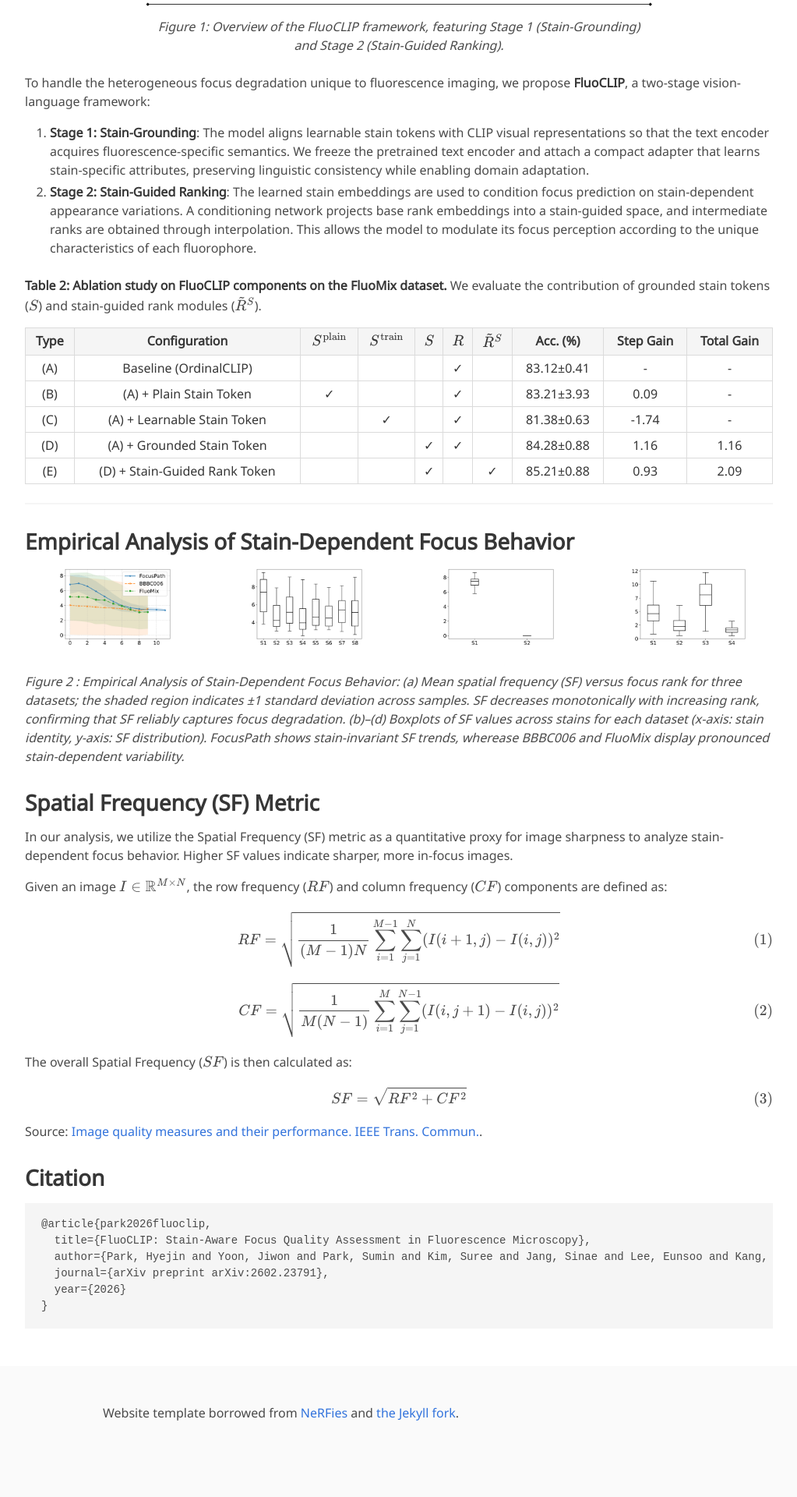
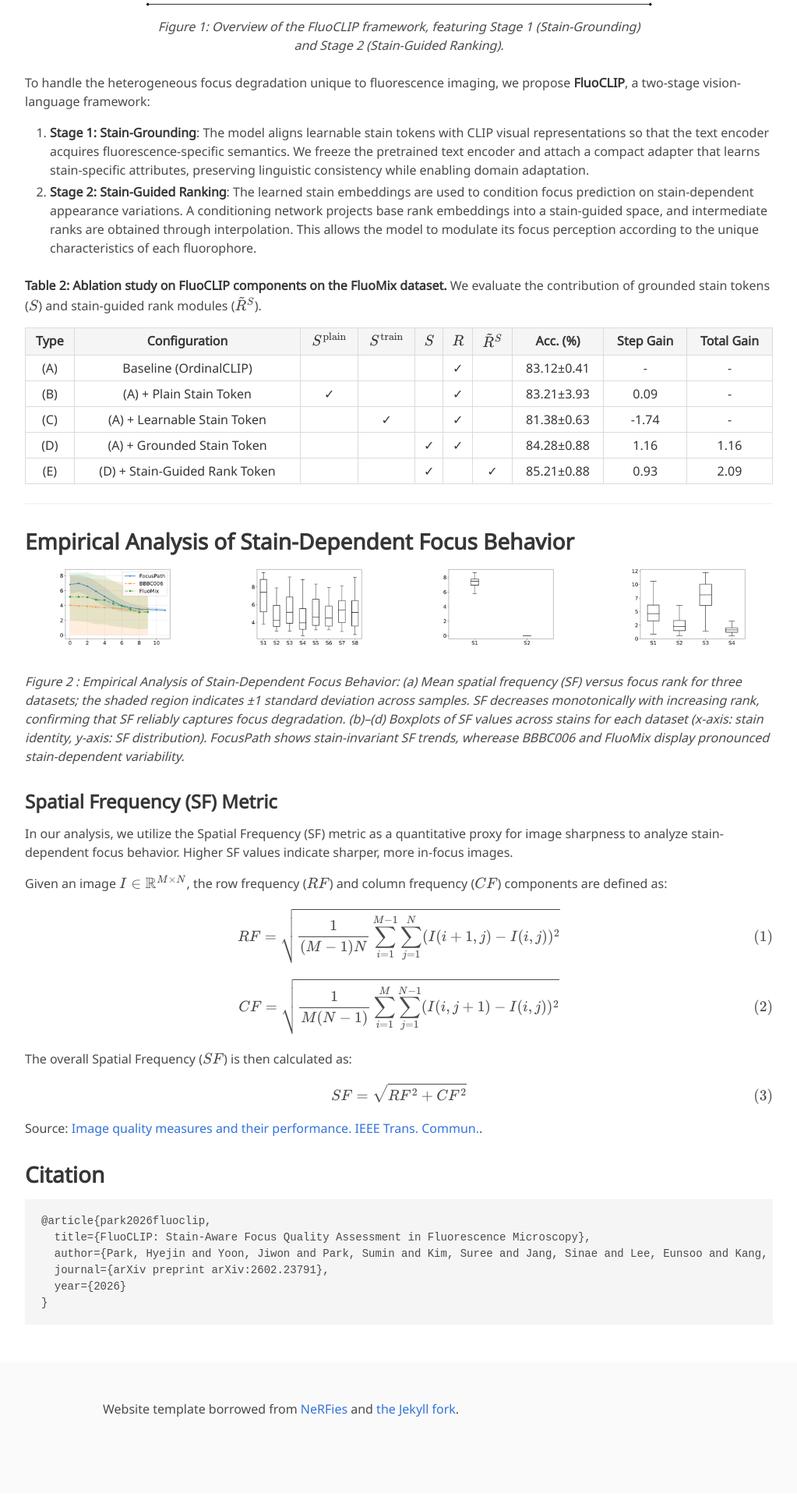
Before and after one commit to FluoCLIP/FluoCLIP.github.io, a Jekyll site: the page built from index.md, in a window 1280 px wide. Shown: the part 2668-4588 px from the top of the page at 78% size, without its empty margins (128-1151 px from the left). Built offline with Jekyll 4.4.1, drawn with Linux system fonts in a browser that asks for light colours; some web fonts are replaced.

```diff
--- a/index.md
+++ b/index.md
@@ -152,7 +152,7 @@ To handle the heterogeneous focus degradation unique to fluorescence imaging, we
 </div>
 *Figure 2 : Empirical Analysis of Stain-Dependent Focus Behavior: (a) Mean spatial frequency (SF) versus focus rank for three datasets; the shaded region indicates ±1 standard deviation across samples. SF decreases monotonically with increasing rank, confirming that SF reliably captures focus degradation. (b)–(d) Boxplots of SF values across stains for each dataset (x-axis: stain identity, y-axis: SF distribution). FocusPath shows stain-invariant SF trends, wherease BBBC006 and FluoMix display pronounced stain-dependent variability.*
 
-## Spatial Frequency (SF) Metric
+### Spatial Frequency (SF) Metric
 In our analysis, we utilize the Spatial Frequency (SF) metric as a quantitative proxy for image sharpness to analyze stain-dependent focus behavior. Higher SF values indicate sharper, more in-focus images.
 
 Given an image $I \in \mathbb{R}^{M \times N}$, the row frequency ($RF$) and column frequency ($CF$) components are defined as:
```
